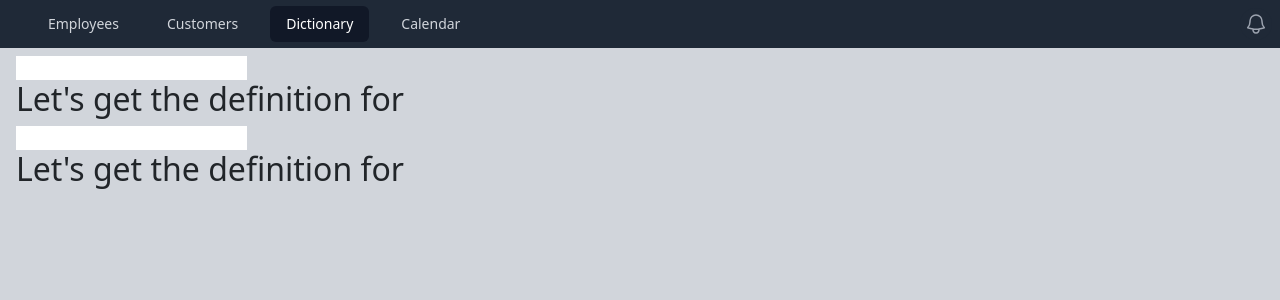
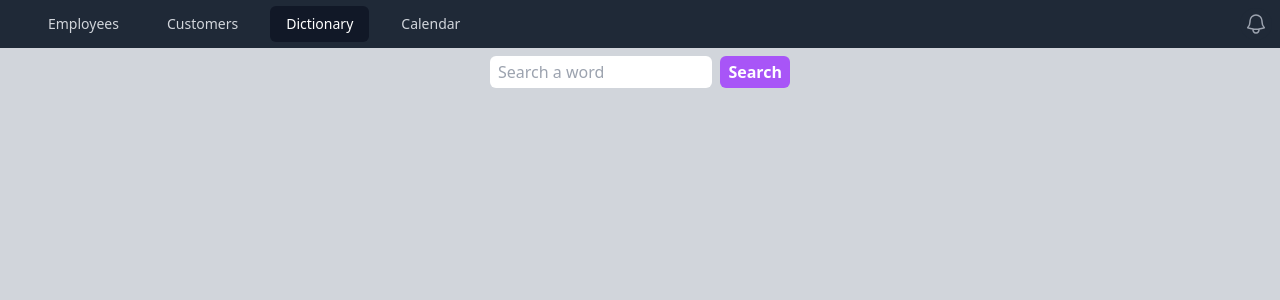
Before and after one commit to hoangdinhthien/LEARN-REACT, a React (Create React App) app in the folder hello/: page /dictionary in a window 1280 px wide. Shown: the top 300 px of the page. Built offline with nearby package versions, Linux system fonts and the light colour scheme.

Commit message:
update-dictionary-and-search

```diff
--- a/hello/src/App.js
+++ b/hello/src/App.js
@@ -5,6 +5,7 @@
 import Customers from './pages/Customers';
 import Dictionary from './pages/Dictionary';
 import Definition from './pages/Definition';
+import NotFound from './components/NotFound';
 
 function App () {
   return (
@@ -15,8 +16,10 @@
           <Route path='/employees' element={<Employees />} />
           <Route path='/dictionary' element={<Dictionary />} />
           <Route path='/definition' element={<Definition />} />
-          <Route path='/definition/:search' element={<Definition />} />
+          <Route path='/dictionary/:search' element={<Definition />} />
           <Route path='/customers' element={<Customers />} />
+          <Route path='/404' element={<NotFound />} />
+          <Route path='*' element={<NotFound />} /> {/* if doesn't match any path that exist => return to 404 page */}
 
         </Routes>
       </Header>
--- /dev/null
+++ b/hello/src/components/DefinitionSearch.js
@@ -0,0 +1,30 @@
+import React from 'react';
+import { useState, useEffect } from 'react';
+import { useNavigate } from 'react-router-dom';
+
+export default function DefinitionSearch () {
+    const [word, setWord] = useState( '' );
+    // usenavigate when working with urls
+    const navigate = useNavigate();
+
+    return (
+        <form
+            className='flex space-between space-x-2 max-w-[300px]'
+            onSubmit={() => {
+                navigate( '/dictionary/' + word );
+            }}
+        >
+            <input
+                className='shrink min-w-0 px-2 rounded py-1'
+                placeholder='Search a word'
+                type='text' onChange={( e ) => {
+                    setWord( e.target.value );
+                }} />
+            <button
+                className='bg-purple-500 hover:bg-purple-700 text-white font-bold py-1 px-2 rounded'
+            >
+                Search
+            </button>
+        </form>
+    );
+}
--- /dev/null
+++ b/hello/src/components/NotFound.js
@@ -0,0 +1,7 @@
+import React from 'react';
+
+export default function NotFound () {
+    return (
+        <p>The page you are looking for is not found</p>
+    );
+}
--- a/hello/src/pages/Definition.js
+++ b/hello/src/pages/Definition.js
@@ -1,35 +1,90 @@
 import React from 'react';
 import { useEffect, useState } from 'react';
 import { v4 as uuidv4 } from 'uuid';
-import { useParams } from 'react-router-dom';
+import { useParams, useNavigate, Link } from 'react-router-dom';
+import NotFound from '../components/NotFound';
+import DefinitionSearch from '../components/DefinitionSearch';
+
 
 export default function Definition () {
     const [word, setWord] = useState();
+    const [notFound, setNotFound] = useState( false );
+    const [error, setError] = useState( false );
+
     let { search } = useParams();
+    const navigate = useNavigate();
+
 
     useEffect( () => {
-        fetch( 'https://api.dictionaryapi.dev/api/v2/entries/en/' + search )
-            .then( ( response ) => response.json() )
+        // const url = 'https://asjdfhsalkfjaslkfjsaldkjfsadfsdfklsdjf.com';
+        // const url = 'https://httpstat.us/501';
+        const url = 'https://api.dictionaryapi.dev/api/v2/entries/en/' + search;
+        fetch( url )
+            .then( ( response ) => {
+                // console.log( response.status );
+                if ( response.status === 404 ) {
+                    setNotFound( true );
+                } else if ( response.status === 401 ) {
+                    navigate( '/login' );
+                } else if ( response.status === 500 ) {
+                    setError( true );
+                }
+
+                if ( !response.ok ) {
+                    setError( true );
+
+                    throw new Error( 'Something went wrong' );
+                }
+                return response.json();
+            } )
             .then( ( data ) => {
                 setWord( data[0].meanings );
                 console.log( data[0].meanings );
+            } )
+            .catch( ( e ) => {
+                console.log( e.message );
             } );
     }, [] );
 
+
+    if ( notFound === true ) {
         return (
             <>
-            <h1>Here is a definition:</h1>
+                <NotFound />
+                <Link to='/dictionary' >Search another</Link>
+            </>
+        );
+    }
+
+    if ( error === true ) {
+        return (
+            <>
+                <p>Something went wrong, try again?</p>
+                <Link to='/dictionary' >Search another</Link>
+            </>
+        );
+    }
+
+    return (
+        <>
             {/* if word is defined => return the meaning with the key(uuid)
             else return null
             */}
-            {word ? word.map( ( meaning ) => {
+            {word ?
+                <>
+                    <h1>Here is a definition:</h1>
+                    {word.map( ( meaning ) => {
                         return (
                             <p key={uuidv4()}>
                                 {meaning.partOfSpeech + ': '}
                                 {meaning.definitions[0].definition}
                             </p>
                         );
-            } ) : null}
+                    } )}
+                    <p>Search again:</p>
+                    <DefinitionSearch></DefinitionSearch>
+                </>
+                : null}
         </>
     );
 }
--- a/hello/src/pages/Dictionary.js
+++ b/hello/src/pages/Dictionary.js
@@ -1,35 +1,12 @@
 import React from 'react';
-import { useState, useEffect } from 'react';
-
+import DefinitionSearch from '../components/DefinitionSearch';
 
 
 export default function Dictionary () {
-    const [word, setWord] = useState( '' );
-    const [word2, setWord2] = useState( '' );
+    return (
+        <div className='flex justify-center'>
+            <DefinitionSearch />
+        </div>
+    );
 
-    useEffect( () => {
-        console.log( 'State Updated', word );
-    }, [word] );
-
-    useEffect( () => {
-        console.log( 'State Updated', word2 );
-    }, [word2] );
-
-    //no dependency array --> update for any state change
-    //empty dependency array --> execute once
-    //passing in data --> only execute when those state variable are changed
-
-    return (
-        <>
-            <input type='text' onChange={( e ) => {
-                setWord( e.target.value );
-            }} />
-            <h2>Let's get the definition for {word}</h2>
-
-            <input type='text' onChange={( e ) => {
-                setWord2( e.target.value );
-            }} />
-            <h2>Let's get the definition for {word2}</h2>
-        </>
-    );
 }
```
Also changed, not shown: 1 other file (tests, documents, lock files or other folders). Lines whose indentation alone changed are shown as unchanged.
